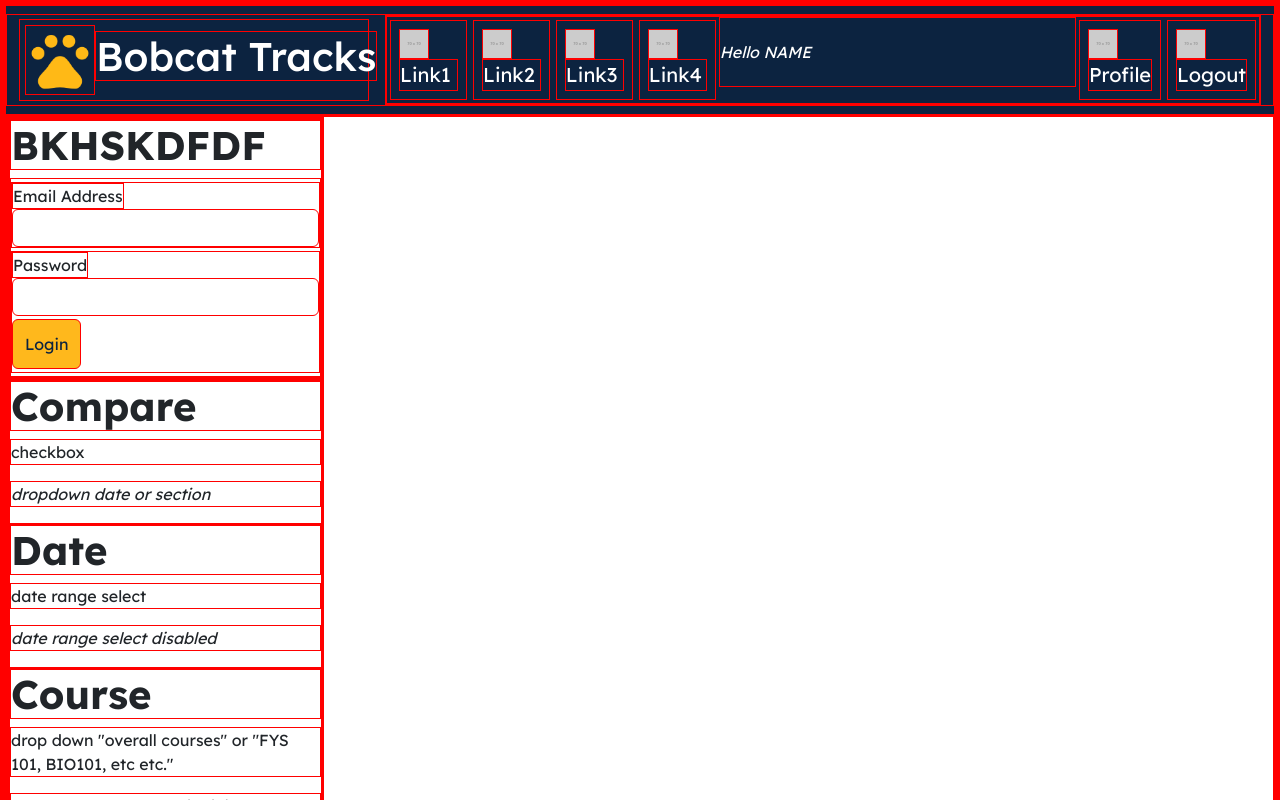
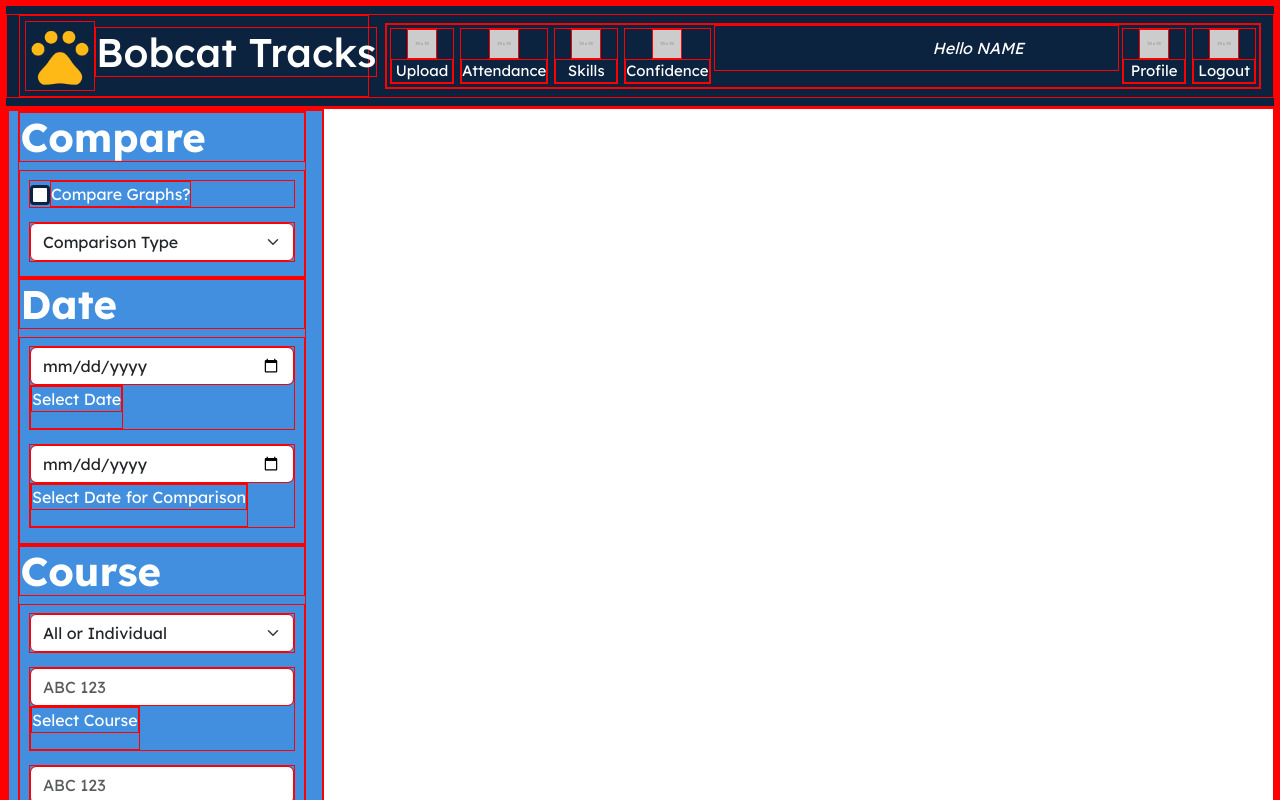
Before and after one commit to ecarl1/CapstoneProject, a React (Create React App) app in the folder bobcat-tracks/: page / in a window 1280 px wide. Shown: the top 800 px of the page. Built offline with nearby package versions, Linux system fonts and the light colour scheme.

Commit message:
Attendance page laid out & options on side completed. Current issues are that 1.Trying to load the chart throws runtime errors around useRef() method & 2.none of the collapsable components work (probably something with bootstrap versioning/changes, but not horribly pressing to fix)

```diff
--- a/bobcat-tracks/src/components/AttendancePage.jsx
+++ b/bobcat-tracks/src/components/AttendancePage.jsx
@@ -2,6 +2,7 @@ import React, { Component } from "react";
 import NavBar from "./navBar";
 import Footer from "./footer";
 import PageOptions from "./pageOptions";
+import { Bargraph } from "./Bar.js";
 
 class AttendancePage extends Component {
   render() {
@@ -12,13 +13,18 @@ class AttendancePage extends Component {
         <div className="attendance-page">
           <div classname="row">
             {/* left menu component */}
-            <div className="col-md-3">
+            <div className="col-sm-3">
               <PageOptions />
             </div>
             {/* right graphs & buttons */}
-            <div className="col-md-9"></div>
+            <div className="col-md-9">
+              {/* this is what throws the runtime errors. it's always around a useref method*/}
+              {/* <Bargraph /> */}
+            </div>
           </div>
+          {/* end row */}
         </div>
+        {/* end attendance-page */}
 
         <Footer />
       </div>
--- /dev/null
+++ b/bobcat-tracks/src/components/Bar.js
@@ -0,0 +1,88 @@
+import { Bar } from "react-chartjs-2"; //connects chart to React
+import {
+  Chart as ChartJS,
+  CategoryScale,
+  LinearScale,
+  BarElement,
+  Legend,
+  Title,
+  Tooltip,
+  scales,
+} from "chart.js"; //from chart library
+import { barChartData } from "../fakeData";
+import { fontString } from "chart.js/helpers";
+import { paletteColors } from "./palette";
+
+ChartJS.register(
+  CategoryScale,
+  LinearScale,
+  BarElement,
+  Legend,
+  Title,
+  Tooltip
+);
+
+export const Bargraph = () => {
+  //options is what gives it all of the styling. Some names hard coded in, will make vars later.
+  const options = {
+    responsive: true,
+    plugins: {
+      ticks: {
+        font: {
+          size: 40,
+        },
+      },
+      legend: {
+        position: "top",
+
+        labels: {
+          color: paletteColors.navy,
+
+          font: {
+            size: 20,
+          },
+        },
+      },
+      title: {
+        display: true,
+        text: "Monthly Expenses",
+        position: "top",
+        color: paletteColors.navy,
+
+        font: {
+          size: 45,
+          color: paletteColors.navy,
+        },
+      },
+    },
+    grouped: true,
+    offset: true,
+    barPercentage: 1,
+    scales: {
+      x: {
+        grid: { display: false },
+        ticks: {
+          color: paletteColors.burntGold,
+          font: {
+            size: 35,
+          },
+        },
+      },
+      y: {
+        grid: { color: paletteColors.navy },
+        ticks: {
+          color: paletteColors.navy,
+
+          font: {
+            size: 25,
+          },
+        },
+      },
+    },
+  };
+
+  //from ../fakeData, placeholder for now.
+  const data = barChartData;
+
+  return <Bar options={options} data={data} />;
+};
--- a/bobcat-tracks/src/components/graphOptions/compare.jsx
+++ b/bobcat-tracks/src/components/graphOptions/compare.jsx
@@ -1,4 +1,3 @@
-// should contain the 2 text entries (username and pass) as well as the login button
 import React from "react";
 import { useForm } from "react-hook-form";
 
@@ -20,50 +19,32 @@ const CompareOption = () => {
     }
   };
   return (
-    <div>
-      <h1>BKHSKDFDF</h1>
+    <div className="compareOptionBox">
+      <h1>Compare</h1>
       <form onSubmit={handleSubmit(onSubmit)}>
-        <div className="form-group login-form-element">
-          <label htmlFor="email">Email Address</label>
+        <div className="form-group options-form-element compare-check">
           <input
-            {...register("email", {
-              required: "Email is required",
-              validate: (value) => {
-                if (!value.includes("@")) return "Email must include @";
-                return true;
-              },
-            })}
-            type="text"
-            name="email"
-            className="form-control"
-            id="email"
+            type="checkbox"
+            name="compare"
+            className="form-check-input custom-checkbox"
+            id="compareFlexCheck"
             aria-describedby="emailHelp"
           />
+          <label htmlFor="compare">Compare Graphs?</label>
         </div>
 
-        <div className="form-group login-form-element">
-          <label htmlFor="password">Password</label>
-          <input
-            {...register("password", {
-              required: "Password is required",
-              minLength: { value: 8, message: "Password must be 8 characters" },
-            })}
-            id="password"
-            name="password"
-            type="password"
-            className="form-control"
-          />
-
-          <button
-            disabled={isSubmitting}
-            className="btn btn-primary submit-btn login-form-element"
-          >
-            {isSubmitting ? "Loading..." : "Login"}
-          </button>
-
-          {errors.root && (
-            <div className="alert alert-danger"> {errors.root.message}</div>
-          )}
+        <div className="form-group options-form-element compare-select-box">
+          <select class="form-select" aria-label="select compare type">
+            <option selected>
+              <p className="b1">Comparison Type</p>
+            </option>
+            <option value="1">
+              <p className="b1">Date Comparison</p>
+            </option>
+            <option value="2">
+              <p className="b1">Course Comparison</p>
+            </option>
+          </select>
         </div>
       </form>
     </div>
--- /dev/null
+++ b/bobcat-tracks/src/components/graphOptions/course.jsx
@@ -0,0 +1,78 @@
+import React from "react";
+import { useForm } from "react-hook-form";
+
+const CourseOption = () => {
+  const {
+    register,
+    handleSubmit,
+    formState: { errors, isSubmitting },
+    setError,
+  } = useForm();
+
+  const onSubmit = async (data) => {
+    try {
+      //   await new Promise((resolve) => setTimeout(resolve, 1000));
+      //   console.log(data);
+      //   throw new Error();
+    } catch (er) {
+      //   setError("root", { message: "Username is taken" });
+    }
+  };
+  return (
+    <div className="courseOptionBox">
+      <h1>Course</h1>
+      <form onSubmit={handleSubmit(onSubmit)}>
+        <div className="form-group options-form-element compare-select-box">
+          <select class="form-select" aria-label="select course type">
+            <option selected>
+              <p className="b1">All or Individual</p>
+            </option>
+            <option value="1">
+              <p className="b1">Individual</p>
+            </option>
+            <option value="2">
+              <p className="b1">All</p>
+            </option>
+          </select>
+        </div>
+
+        {/* there should be a way to populate this list based on a query to the DB returning all course names */}
+        <datalist id="datalistOptions">
+          <option value="FYS 101" />
+          <option value="BIO 101" />
+          <option value="BIO 101L" />
+          <option value="FYS 101H" />
+          <option value="QU 105" />
+        </datalist>
+
+        <div className="form-group options-form-element">
+          <input
+            type="datalist"
+            className="form-control"
+            list="datalistOptions"
+            aria-describedby="dateSelect"
+            placeholder="ABC 123"
+          />
+          <label htmlFor="course">
+            <p className="b1">Select Course</p>
+          </label>
+        </div>
+
+        <div className="form-group options-form-element">
+          <input
+            type="datalist"
+            className="form-control"
+            list="datalistOptions"
+            aria-describedby="dateSelect"
+            placeholder="ABC 123"
+          />
+          <label htmlFor="course">
+            <p className="b1">Select Course</p>
+          </label>
+        </div>
+      </form>
+    </div>
+  );
+};
+
+export default CourseOption;
--- /dev/null
+++ b/bobcat-tracks/src/components/graphOptions/date.jsx
@@ -0,0 +1,55 @@
+import React from "react";
+import { useForm } from "react-hook-form";
+
+const DateOption = () => {
+  const {
+    register,
+    handleSubmit,
+    formState: { errors, isSubmitting },
+    setError,
+  } = useForm();
+
+  const onSubmit = async (data) => {
+    try {
+      //   await new Promise((resolve) => setTimeout(resolve, 1000));
+      //   console.log(data);
+      //   throw new Error();
+    } catch (er) {
+      //   setError("root", { message: "Username is taken" });
+    }
+  };
+  return (
+    <div className="dateOptionBox">
+      <h1>Date</h1>
+      <form onSubmit={handleSubmit(onSubmit)}>
+        <div className="form-group options-form-element">
+          <input
+            type="date"
+            name="dateOne"
+            className="form-control"
+            id="dateOne"
+            aria-describedby="dateSelect"
+          />
+          <label htmlFor="date">
+            <p className="b1">Select Date</p>
+          </label>
+        </div>
+
+        <div className="form-group options-form-element">
+          <input
+            type="date"
+            name="dateOne"
+            className="form-control"
+            id="dateOne"
+            aria-describedby="dateSelect"
+          />
+          <label htmlFor="date">
+            <p className="b1">Select Date for Comparison</p>
+          </label>
+        </div>
+      </form>
+    </div>
+  );
+};
+
+export default DateOption;
--- a/bobcat-tracks/src/components/navBar.jsx
+++ b/bobcat-tracks/src/components/navBar.jsx
@@ -42,22 +42,22 @@ class NavBar extends Component {
             <div class="navbar-nav  w-100 mr-auto">
               <a class="nav-link" href="#">
                 <img src="https://placehold.co/70" className="nav-icon" />
-                <p className="m1">Link1</p>
+                <p className="m1">Upload</p>
               </a>
 
               <a class="nav-link" href="#">
                 <img src="https://placehold.co/70" className="nav-icon" />
-                <p className="m1">Link2</p>
+                <p className="m1">Attendance</p>
               </a>
 
               <a class="nav-link" href="#">
                 <img src="https://placehold.co/70" className="nav-icon" />
-                <p className="m1">Link3</p>
+                <p className="m1">Skills</p>
               </a>
 
               <a class="nav-link" href="#">
                 <img src="https://placehold.co/70" className="nav-icon" />
-                <p className="m1">Link4</p>
+                <p className="m1">Confidence</p>
               </a>
 
               {/* this should be where the flexible gap is */}
--- a/bobcat-tracks/src/components/pageOptions.jsx
+++ b/bobcat-tracks/src/components/pageOptions.jsx
@@ -1,31 +1,15 @@
 import React, { Component } from "react";
 import CompareOption from "./graphOptions/compare";
+import DateOption from "./graphOptions/date";
+import CourseOption from "./graphOptions/course";
 
 class PageOptions extends Component {
   render() {
     return (
       <div className="page-options">
         <CompareOption />
-        <div className="options-box"></div>
-        <div className="options-box">
-          <h1>Compare</h1>
-          <p className="b1">checkbox</p>
-          <p className="b2">dropdown date or section</p>
-        </div>
-        <div className="options-box">
-          <h1>Date</h1>
-          <p className="b1">date range select</p>
-          <p className="b2">date range select disabled</p>
-        </div>
-        <div className="options-box">
-          <h1>Course</h1>
-          <p className="b1">
-            drop down "overall courses" or "FYS 101, BIO101, etc etc."
-          </p>
-          <p className="b2">
-            second select only for individual course, disabled unless compare.
-          </p>
-        </div>
+        <DateOption />
+        <CourseOption />
       </div>
     );
   }
--- a/bobcat-tracks/src/custom.scss
+++ b/bobcat-tracks/src/custom.scss
@@ -45,7 +45,7 @@ h3 {
   font-style: italic;
 }
 .m1 {
-  font-size: 20px;
+  font-size: 15px;
   margin: 0px !important;
   padding: 0px !important;
 }
@@ -77,11 +77,13 @@ h3 {
   min-width: fit-content;
   display: flex;
   align-items: center;
-  text-align: right;
+  padding-left: 25%;
+  text-align: right !important;
 }
 .nav-link {
   color: #fff !important;
-  padding: 0px;
+  padding: 0px !important;
+  text-align: center !important;
   margin: 3px;
   max-height: min-content;
 }
@@ -280,11 +282,40 @@ h3 {
   right: 18%;
 }
 
-//formerly for login form group, should be safe to remove.
-// .form-group {
-//   padding-bottom: 1%;
-//   padding-top: 1%;
-// }
+//FOR GRAPH OPTIONS ON LEFT SIDE OF PAGE
+.page-options {
+  background: #418fde;
+  padding-left: 3%;
+  padding-right: 5%;
+  color: #fff;
+}
+
+.options-form-element {
+  margin: 3% 3% 5% 3%;
+}
+
+//for date option
+
+//for compare option
+
+.custom-checkbox {
+  border-color: #0c2340 !important;
+  border-width: 3px !important;
+  width: 20px !important;
+  height: 20px !important;
+}
+
+.custom-checkbox:checked {
+  background-color: #0c2340 !important;
+}
+
+//each select item
+.compare-select {
+  height: fit-content !important;
+  width: fit-content !important;
+  background-color: #fff !important;
+  color: #0c2340 !important;
+}
 
 //imports in the rest of the default bootstrap styles
 @import "~bootstrap/scss/bootstrap.scss";
```
Also changed, not shown: bobcat-tracks/src/fakeData.js (added, +79 -0 lines).
